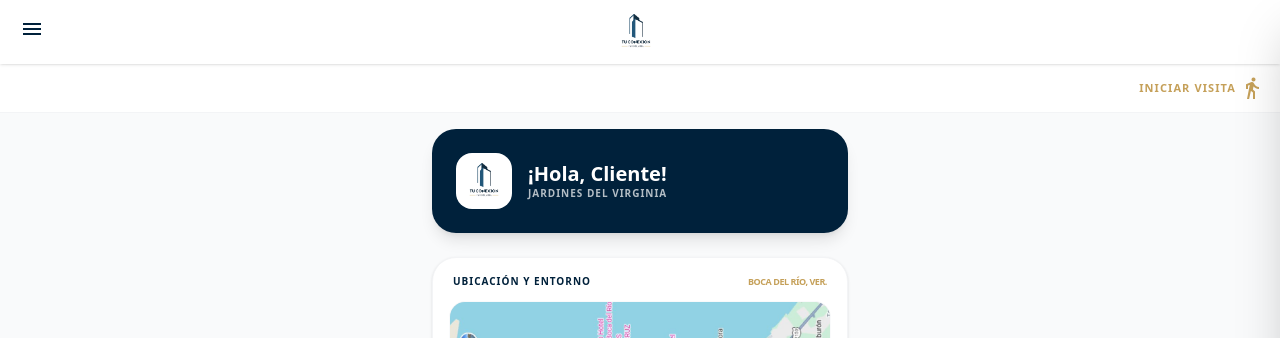
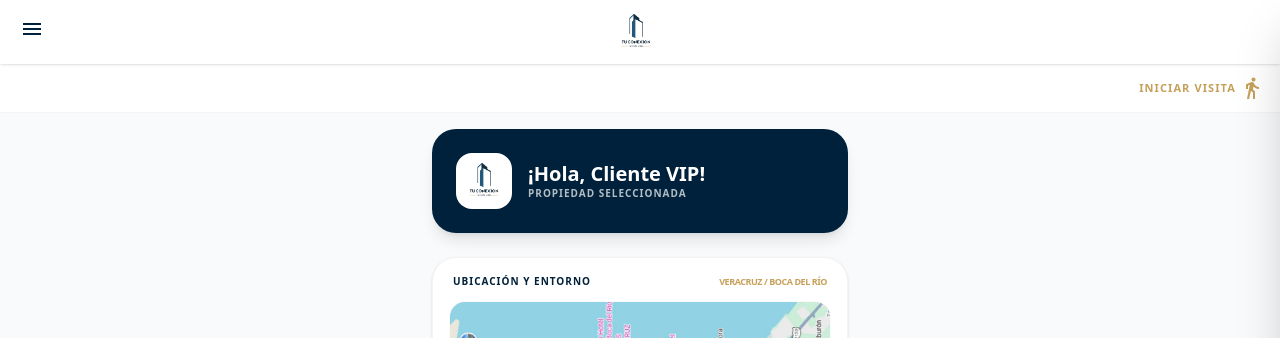
Before and after one commit to ajbeltranl17-cpu/appvisitaclientes, a React (Vite) app: page /dashboard/1 in a window 1280 px wide. Shown: the top 338 px of the page. Built offline with nearby package versions, Linux system fonts and the light colour scheme; no server answers; the database is empty.

Commit message:
Conectando Dashboard con base de datos

```diff
--- a/src/screens/Dashboard.tsx
+++ b/src/screens/Dashboard.tsx
@@ -1,14 +1,57 @@
-import React from 'react';
+import React, { useEffect, useState } from 'react';
 import { useNavigate, useParams } from 'react-router-dom';
+import { doc, getDoc } from 'firebase/firestore';
+import { db } from '../firebase';
 import { EncabezadoGlobal } from '../components/EncabezadoGlobal';
+
+// Definimos la estructura de los datos que esperamos de Firebase
+interface VisitaData {
+  clienteNombre: string;
+  ubicacion: string;
+  mapsUrl: string;
+}
 
 export const Dashboard = () => {
   const navigate = useNavigate();
   const { idVisita } = useParams();
 
-  // Datos de contexto para la propiedad en Veracruz
-  const nombreCliente = "Cliente";
-  const nombrePropiedad = "Jardines del Virginia";
+  // Memoria y estado de carga
+  const [visita, setVisita] = useState<VisitaData | null>(null);
+  const [loading, setLoading] = useState(true);
+
+  // Vamos a buscar los datos a Firebase en cuanto carga la pantalla
+  useEffect(() => {
+    const fetchVisita = async () => {
+      if (!idVisita) return;
+      try {
+        const docRef = doc(db, 'visitas', idVisita);
+        const docSnap = await getDoc(docRef);
+        if (docSnap.exists()) {
+          setVisita(docSnap.data() as VisitaData);
+        }
+      } catch (error) {
+        console.error("Error al cargar el dashboard:", error);
+      } finally {
+        setLoading(false);
+      }
+    };
+
+    fetchVisita();
+  }, [idVisita]);
+
+  // Pantalla de carga suave mientras trae los datos
+  if (loading) {
+    return (
+      <div className="min-h-screen bg-gray-50 flex items-center justify-center">
+         <div className="w-12 h-12 border-4 border-[#C5A059] border-t-transparent rounded-full animate-spin"></div>
+      </div>
+    );
+  }
+
+  // Datos dinámicos (Si por alguna razón falta un dato, ponemos uno por defecto)
+  const nombreCliente = visita?.clienteNombre || "Cliente VIP";
+  const nombrePropiedad = visita?.ubicacion || "Propiedad Seleccionada";
+  const linkMapa = visita?.mapsUrl || "https://maps.google.com/?q=Veracruz";
 
   return (
     <div className="min-h-screen bg-gray-50 flex flex-col font-sans">
@@ -21,14 +64,16 @@ export const Dashboard = () => {
 
       <main className="p-4 space-y-6 max-w-md mx-auto w-full">
 
-        {/* Card de Bienvenida Personalizada */}
+        {/* Card de Bienvenida Personalizada (AHORA DINÁMICA) */}
         <div className="bg-[#00213b] rounded-3xl p-6 text-white shadow-lg flex items-center gap-4">
           <div className="bg-white p-2 rounded-2xl flex-shrink-0">
             <img src="/logo.png" alt="Tu Conexión Inmobiliaria" className="w-10 h-10 object-contain" />
           </div>
           <div>
             <h2 className="text-xl font-bold text-white leading-tight">¡Hola, {nombreCliente}!</h2>
-            <p className="opacity-70 text-[10px] uppercase tracking-widest font-bold">{nombrePropiedad}</p>
+            <p className="opacity-70 text-[10px] uppercase tracking-widest font-bold truncate max-w-[200px]">
+              {nombrePropiedad}
+            </p>
           </div>
         </div>
 
@@ -36,7 +81,7 @@ export const Dashboard = () => {
         <div className="bg-white p-4 rounded-3xl shadow-sm border border-gray-100">
           <div className="flex justify-between items-center mb-3 px-1">
             <h3 className="font-bold text-[#00213b] text-[10px] uppercase tracking-widest">Ubicación y Entorno</h3>
-            <span className="text-[#C5A059] text-[9px] font-black uppercase tracking-tighter">Boca del Río, Ver.</span>
+            <span className="text-[#C5A059] text-[9px] font-black uppercase tracking-tighter">Veracruz / Boca del Río</span>
           </div>
 
           <div className="aspect-video bg-gray-200 rounded-2xl overflow-hidden mb-4 shadow-inner border border-gray-50">
@@ -50,8 +95,9 @@ export const Dashboard = () => {
             />
           </div>
 
+          {/* BOTÓN HACIA EL MAPA REAL DEL CLIENTE */}
           <a
-            href="https://maps.google.com"
+            href={linkMapa}
             target="_blank"
             rel="noreferrer"
             className="w-full flex items-center justify-center gap-2 bg-[#C5A059] text-white py-4 rounded-2xl font-bold text-sm shadow-md active:scale-95 transition-all"
@@ -59,7 +105,9 @@ export const Dashboard = () => {
             <span className="material-symbols-outlined text-lg">near_me</span>
             VER RUTA EN GOOGLE MAPS
           </a>
-        </div>{/* NUEVO BOTÓN DE SIGUIENTE PASO: INICIAR VISITA */}
+        </div>
+
+        {/* BOTÓN DE SIGUIENTE PASO: INICIAR VISITA */}
         <button
           onClick={() => navigate(`/iniciar-visita/${idVisita}`)}
           className="w-full mt-4 bg-[#00213b] text-white py-5 rounded-2xl font-black text-[13px] md:text-base uppercase tracking-widest shadow-[0_10px_20px_rgba(0,33,59,0.2)] flex justify-center items-center gap-3 active:scale-95 transition-all border border-[#00335c]"
@@ -68,10 +116,9 @@ export const Dashboard = () => {
           <span className="material-symbols-outlined text-xl">arrow_forward</span>
         </button>
 
-        {/* Módulos de Herramientas de Decisión (LISTA COMPLETA) */}
+        {/* Módulos de Herramientas de Decisión (LISTA COMPLETA INTACTA) */}
         <div className="grid grid-cols-2 gap-4">
           {[
-
             { title: 'La Zona', icon: 'explore', color: 'bg-teal-600', route: `/analisis/${idVisita}` },
             { title: 'Galería', icon: 'photo_library', color: 'bg-purple-600', route: `/galeria/${idVisita}` },
             { title: 'Diseño IA', icon: 'auto_awesome', color: 'bg-orange-500', route: `/diseno-ia/${idVisita}` },
```
